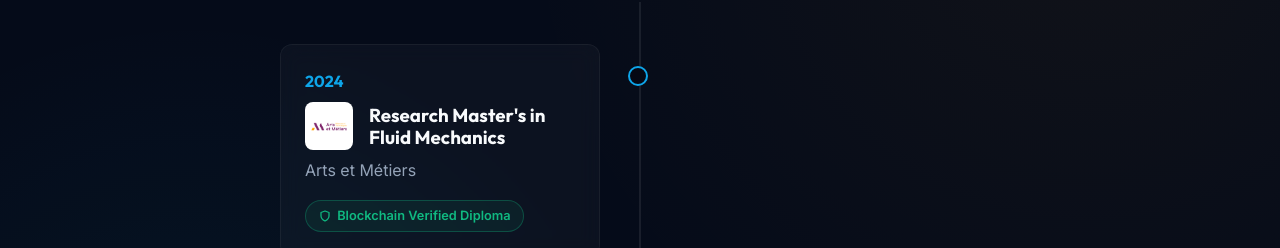
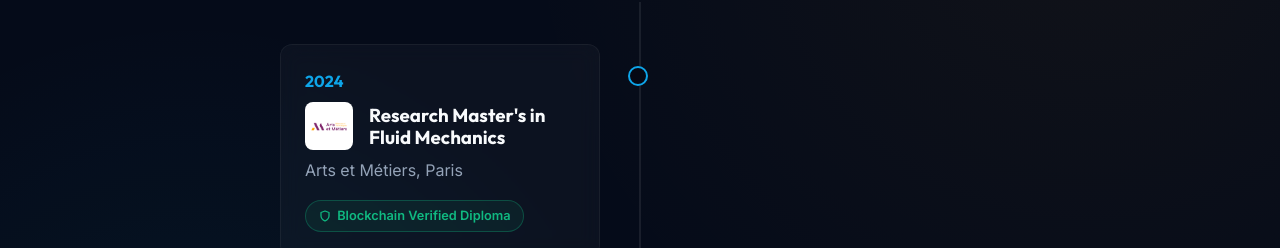
Before and after one commit to Idriss091/walidlakas-1, a React (Vite) app: page / in a window 1280 px wide. Shown: the part 971-1219 px from the top of the page. Built offline with nearby package versions, Linux system fonts and the light colour scheme.

Commit message:
style: update location text for Arts et Métiers in App component

```diff
--- a/src/App.jsx
+++ b/src/App.jsx
@@ -66,7 +66,7 @@ const Home = () => {
                 </div>
                 <h3 style={{ margin: 0 }}>Research Master's in Fluid Mechanics</h3>
               </div>
-              <p style={{ color: 'var(--text-secondary)', marginBottom: '1rem' }}>Arts et Métiers</p>
+              <p style={{ color: 'var(--text-secondary)', marginBottom: '1rem' }}>Arts et Métiers, Paris</p>
               <a
                 href="https://attestation.artsetmetiers.fr/check/4F3C5BD7C74CAE8647C404A13841D2D87CC8CBE44F4E9639AC4758F3BAEEFCF3ZnB3elVSMTJuTWtnYjNiUnBvK0JWOVZXR0F5cEwyRENFM3lWUXRWZzBDN3dDamFO"
                 target="_blank"
```
